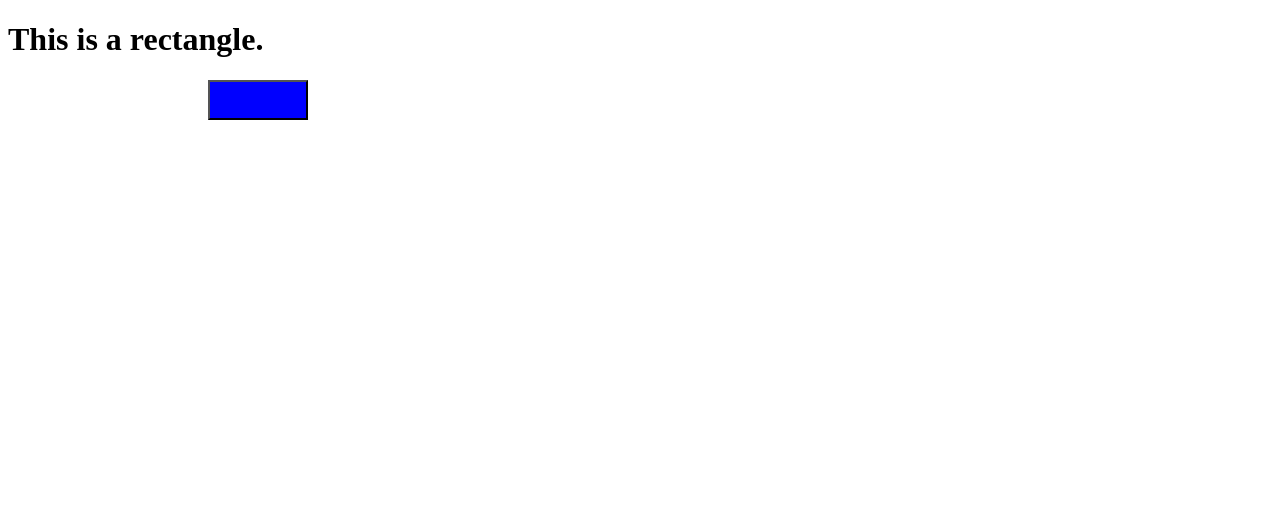
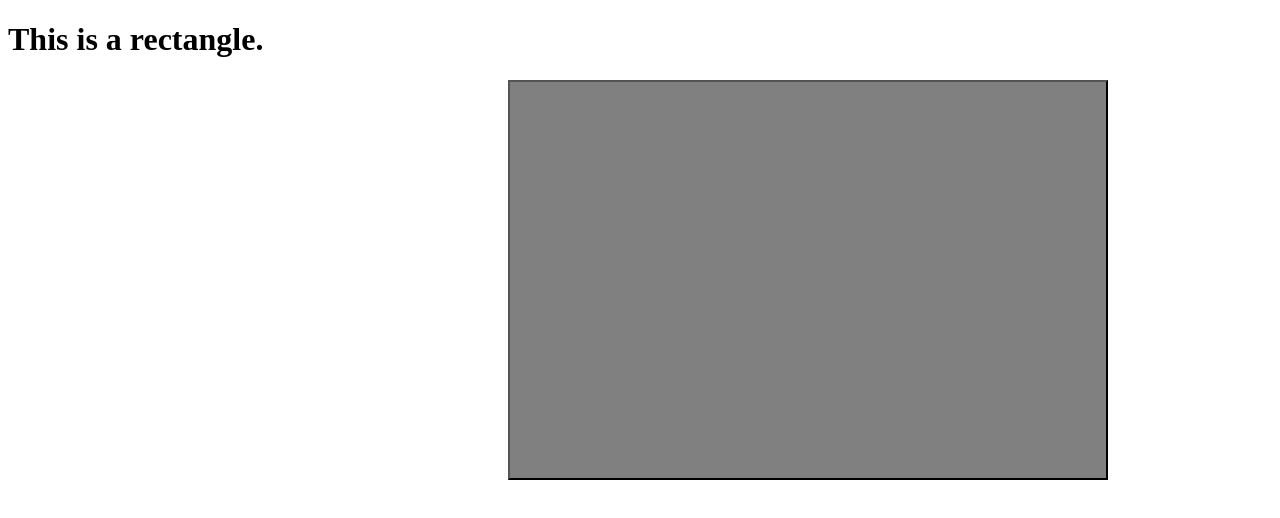
Before and after one commit to pbroz35/newProj, a plain HTML site: page public/index.html in a window 1280 px wide. Drawn offline with Linux system fonts and the light colour scheme.

Commit message:
css working - button changes color

```diff
--- a/public/index.html
+++ b/public/index.html
@@ -1,21 +1,18 @@
 <!DOCTYPE html>
 <html lang="en">
+
 <head>
     <meta charset="UTF-8">
     <meta name="viewport" content="width=device-width, initial-scale=1.0">
     <title>Document</title>
 
     <link rel="stylesheet" href="styles.css">
-    <script src="script.js"></script>
+    <script src="script.js" defer></script>
+</head>
 
-</head>
 <body>
+    <h1>This is a rectangle.</h1>
+    <button id="rectangle"></button>
+</body>
 
-    <h1>This is a rectangle.</h1>
-
-    <button id="rectangle"></button>
-
-
-
-</body>
 </html>
--- a/public/script.js
+++ b/public/script.js
@@ -0,0 +1,9 @@
+const button = document.getElementById("rectangle");
+
+function turnBlue() {
+    button.classList.toggle("clicked");
+    console.log("clicked rectangle");
+}
+
+// Add an event listener to the button
+button.addEventListener("click", turnBlue);
--- a/public/styles.css
+++ b/public/styles.css
@@ -1,16 +1,11 @@
-/* styles.css */
-
-
-
 #rectangle {
     display: flex;
     justify-content: center;
     align-items: center;
-
-    background-color: blue;
-    margin-left: 200px;
-    width: 100px; /* Example width */
-    height: 40px; /* Example height */
+    background-color: gray;
+    margin-left: 500px;
+    width: 600px;
+    height: 400px;
 }
 
 #rectangle.clicked {
```
Also changed, not shown: nodeserver.js (line endings or trailing spaces).
